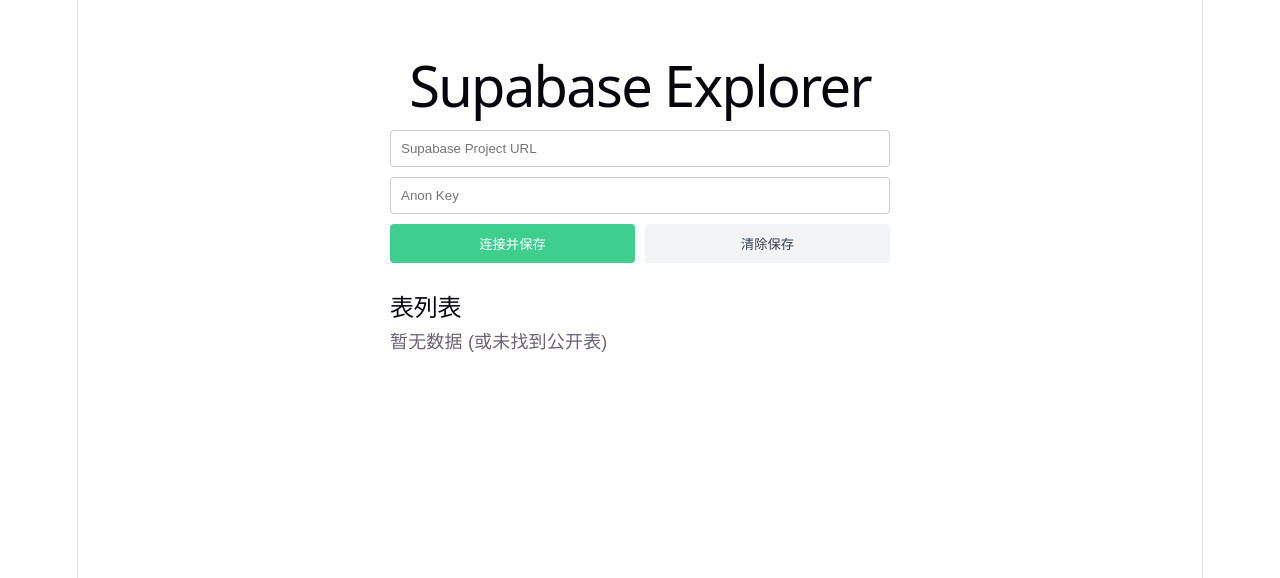
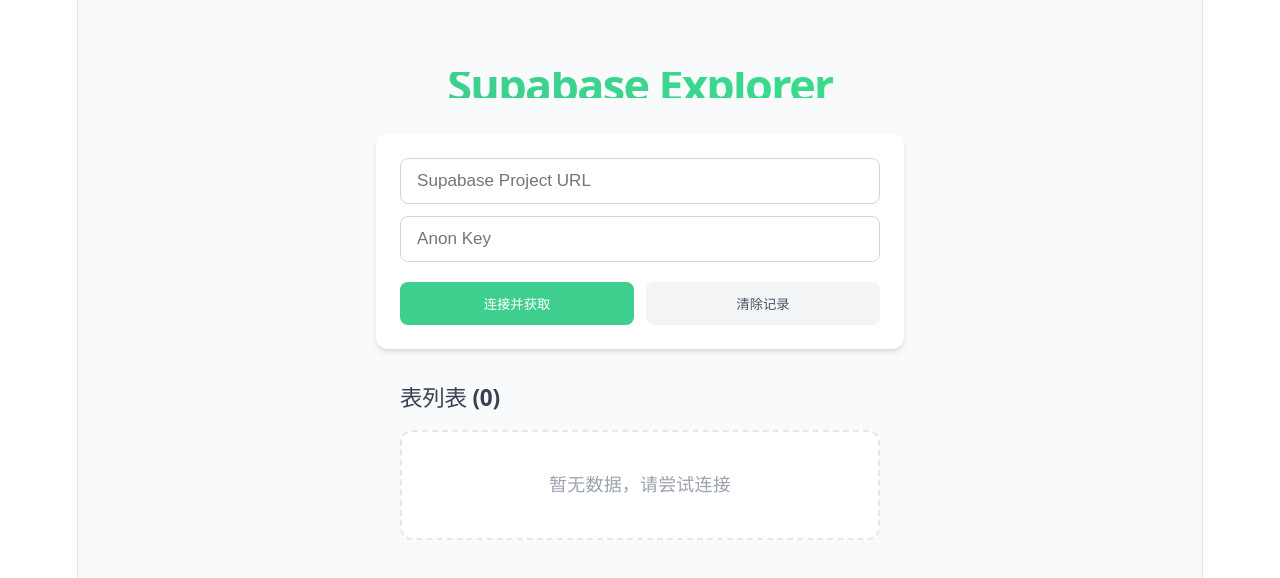
Before and after one commit to v2vv/AppTrackView, a React (Vite) app: page / in a window 1280 px wide. Shown: the top 578 px of the page. Built offline with nearby package versions, Linux system fonts and the light colour scheme.

Commit message:
Robust table detection and UI polishing

```diff
--- a/src/App.css
+++ b/src/App.css
@@ -4,34 +4,60 @@
   align-items: center;
   padding: 40px;
   min-height: 100vh;
-  font-family: sans-serif;
+  font-family: -apple-system, BlinkMacSystemFont, "Segoe UI", Roboto, Helvetica, Arial, sans-serif;
+  background-color: #f9fafb;
+  color: #111827;
+}
+
+h1 {
+  font-size: 2.5rem;
+  font-weight: 800;
+  margin-bottom: 2rem;
+  background: linear-gradient(to right, #3ecf8e, #3adb8d);
+  -webkit-background-clip: text;
+  -webkit-text-fill-color: transparent;
 }
 
 .input-group {
   display: flex;
   flex-direction: column;
-  gap: 10px;
+  gap: 12px;
   width: 100%;
-  max-width: 500px;
-  margin-bottom: 30px;
+  max-width: 480px;
+  background: white;
+  padding: 24px;
+  border-radius: 12px;
+  box-shadow: 0 4px 6px -1px rgba(0, 0, 0, 0.1), 0 2px 4px -1px rgba(0, 0, 0, 0.06);
+  margin-bottom: 2rem;
 }
 
 .button-row {
   display: flex;
-  gap: 10px;
+  gap: 12px;
+  margin-top: 8px;
 }
 
 input {
-  padding: 10px;
-  border: 1px solid #ccc;
-  border-radius: 4px;
+  padding: 12px 16px;
+  border: 1px solid #d1d5db;
+  border-radius: 8px;
+  font-size: 0.95rem;
+  transition: border-color 0.2s, ring 0.2s;
+}
+
+input:focus {
+  outline: none;
+  border-color: #3ecf8e;
+  box-shadow: 0 0 0 3px rgba(62, 207, 142, 0.1);
 }
 
 button {
-  padding: 10px;
+  padding: 12px;
   border: none;
-  border-radius: 4px;
+  border-radius: 8px;
+  font-weight: 600;
   cursor: pointer;
+  transition: all 0.2s;
   flex: 1;
 }
 
@@ -40,36 +66,101 @@
   color: white;
 }
 
+.primary-btn:hover:not(:disabled) {
+  background-color: #34b27b;
+  transform: translateY(-1px);
+}
+
 .secondary-btn {
   background-color: #f3f4f6;
-  color: #374151;
+  color: #4b5563;
+}
+
+.secondary-btn:hover {
+  background-color: #e5e7eb;
 }
 
 button:disabled {
-  background-color: #ccc;
+  opacity: 0.6;
+  cursor: not-allowed;
 }
 
 .error-box {
-  background-color: #fee2e2;
-  padding: 15px;
-  border-radius: 4px;
-  max-width: 600px;
-  margin-bottom: 20px;
-  text-align: left;
+  width: 100%;
+  max-width: 480px;
+  background-color: #fff1f2;
+  border: 1px solid #fda4af;
+  padding: 20px;
+  border-radius: 12px;
+  margin-bottom: 2rem;
+  color: #9f1239;
+}
+
+.sql-guide {
+  margin-top: 16px;
+  padding-top: 16px;
+  border-top: 1px dashed #fda4af;
+  font-size: 0.85rem;
+}
+
+pre {
+  background: #111827;
+  color: #ecfdf5;
+  padding: 16px;
+  border-radius: 8px;
+  overflow-x: auto;
+  margin-top: 12px;
+  font-family: ui-monospace, SFMono-Regular, Menlo, Monaco, Consolas, monospace;
 }
 
 .table-list {
   width: 100%;
-  max-width: 500px;
+  max-width: 480px;
   text-align: left;
+}
+
+.table-list h2 {
+  font-size: 1.25rem;
+  font-weight: 700;
+  margin-bottom: 1rem;
+  color: #374151;
+  display: flex;
+  align-items: center;
+  gap: 8px;
 }
 
 ul {
   list-style-type: none;
   padding: 0;
+  background: white;
+  border-radius: 12px;
+  overflow: hidden;
+  box-shadow: 0 1px 3px 0 rgba(0, 0, 0, 0.1);
 }
 
 li {
-  padding: 10px;
-  border-bottom: 1px solid #eee;
+  padding: 14px 20px;
+  border-bottom: 1px solid #f3f4f6;
+  display: flex;
+  align-items: center;
+  gap: 12px;
+  font-weight: 500;
+  color: #1f2937;
 }
+
+li:last-child {
+  border-bottom: none;
+}
+
+.table-icon {
+  font-size: 1.2rem;
+}
+
+.empty-hint {
+  text-align: center;
+  color: #9ca3af;
+  padding: 40px;
+  background: white;
+  border-radius: 12px;
+  border: 2px dashed #e5e7eb;
+}
--- a/src/App.tsx
+++ b/src/App.tsx
@@ -8,8 +8,8 @@
   const [tables, setTables] = useState<string[]>([])
   const [loading, setLoading] = useState(false)
   const [error, setError] = useState<string | null>(null)
+  const [showSqlGuide, setShowSqlGuide] = useState(false)
 
-  // 页面加载时从 localStorage 读取保存的凭据
   useEffect(() => {
     const savedUrl = localStorage.getItem('supabase_url')
     const savedKey = localStorage.getItem('supabase_key')
@@ -26,7 +26,12 @@
     setLoading(true)
     setError(null)
     setTables([])
+    setShowSqlGuide(false)
 
+    try {
+      let tableNamesSet = new Set<string>()
+
+      // 探测方法 1: Postgrest OpenAPI 规范 (最常用且 Anon 友好)
       try {
         const restUrl = `${url.replace(/\/$/, '')}/rest/v1/`
         const response = await fetch(restUrl, {
@@ -35,31 +40,58 @@
             'Authorization': `Bearer ${key}`
           }
         })
-
-      let tableNames: string[] = []
-
         if (response.ok) {
           const data = await response.json()
+          // 检查 definitions
           if (data.definitions) {
-          tableNames = Object.keys(data.definitions)
+            Object.keys(data.definitions).forEach(name => tableNamesSet.add(name))
+          }
+          // 检查 paths (有时 definitions 不完整)
+          if (data.paths) {
+            Object.keys(data.paths).forEach(path => {
+              const name = path.replace(/^\//, '').split('?')[0]
+              if (name && name !== 'rpc' && !name.includes('/')) {
+                tableNamesSet.add(name)
+              }
+            })
           }
         }
+      } catch (e) { console.error('OpenAPI fetch failed', e) }
 
-      if (tableNames.length === 0) {
+      // 探测方法 2: 直接通过 RPC (如果用户已经运行了 SQL 函数)
+      if (tableNamesSet.size === 0) {
+        try {
           const supabase = getSupabase(url, key)
-        const { data: rpcData, error: rpcError } = await supabase.rpc('get_tables')
-        if (!rpcError && rpcData) {
-          tableNames = rpcData.map((t: any) => t.table_name || t.tablename)
+          const { data: rpcData } = await supabase.rpc('get_tables')
+          if (rpcData && Array.isArray(rpcData)) {
+            rpcData.forEach((t: any) => tableNamesSet.add(t.table_name || t.tablename))
           }
+        } catch (e) { console.error('RPC failed', e) }
       }
 
-      if (tableNames.length > 0) {
-        setTables(tableNames)
-        // 成功获取数据后，将凭据保存到 localStorage
+      // 探测方法 3: 尝试查询 information_schema.tables (部分配置允许)
+      if (tableNamesSet.size === 0) {
+        try {
+          const supabase = getSupabase(url, key)
+          const { data } = await supabase
+            .from('information_schema.tables')
+            .select('table_name')
+            .eq('table_schema', 'public')
+          if (data) {
+            data.forEach((t: any) => tableNamesSet.add(t.table_name))
+          }
+        } catch (e) { console.error('Information schema query failed', e) }
+      }
+
+      const finalTables = Array.from(tableNamesSet).sort()
+
+      if (finalTables.length > 0) {
+        setTables(finalTables)
         localStorage.setItem('supabase_url', url)
         localStorage.setItem('supabase_key', key)
       } else {
-        setError(`无法自动获取表。如果您的数据库有表但未显示，请在 Supabase SQL Editor 中运行 get_tables 函数。`)
+        setError('未能自动检测到表。')
+        setShowSqlGuide(true)
       }
     } catch (err: any) {
       setError(`连接错误: ${err.message}`)
@@ -74,7 +106,8 @@
     setUrl('')
     setKey('')
     setTables([])
-    alert('已清除保存的凭据')
+    setShowSqlGuide(false)
+    setError(null)
   }
 
   return (
@@ -96,30 +129,51 @@
         />
         <div className="button-row">
           <button onClick={fetchTables} disabled={loading} className="primary-btn">
-            {loading ? '正在连接...' : '连接并保存'}
+            {loading ? '正在探测...' : '连接并获取'}
           </button>
           <button onClick={clearSavedCredentials} className="secondary-btn">
-            清除保存
+            清除记录
           </button>
         </div>
       </div>
 
       {error && (
         <div className="error-box">
-          <p style={{ color: 'red', whiteSpace: 'pre-wrap' }}>{error}</p>
+          <p>{error}</p>
+          {showSqlGuide && (
+            <div className="sql-guide">
+              <p>请在您的 Supabase <b>SQL Editor</b> 中运行以下代码以允许应用列出表：</p>
+              <pre>
+{`CREATE OR REPLACE FUNCTION get_tables()
+RETURNS TABLE (table_name text)
+LANGUAGE plpgsql
+SECURITY DEFINER
+AS $$
+BEGIN
+  RETURN QUERY SELECT tablename::text
+  FROM pg_tables
+  WHERE schemaname = 'public';
+END;
+$$;`}
+              </pre>
+            </div>
+          )}
         </div>
       )}
 
       <div className="table-list">
-        <h2>表列表</h2>
+        <h2>表列表 ({tables.length})</h2>
         {tables.length > 0 ? (
           <ul>
             {tables.map(table => (
-              <li key={table}>{table}</li>
+              <li key={table}>
+                <span className="table-icon">📊</span>
+                {table}
+              </li>
             ))}
           </ul>
         ) : (
-          !loading && <p>暂无数据 (或未找到公开表)</p>
+          !loading && !error && <p className="empty-hint">暂无数据，请尝试连接</p>
         )}
       </div>
     </div>
```
Lines whose indentation alone changed are shown as unchanged.
